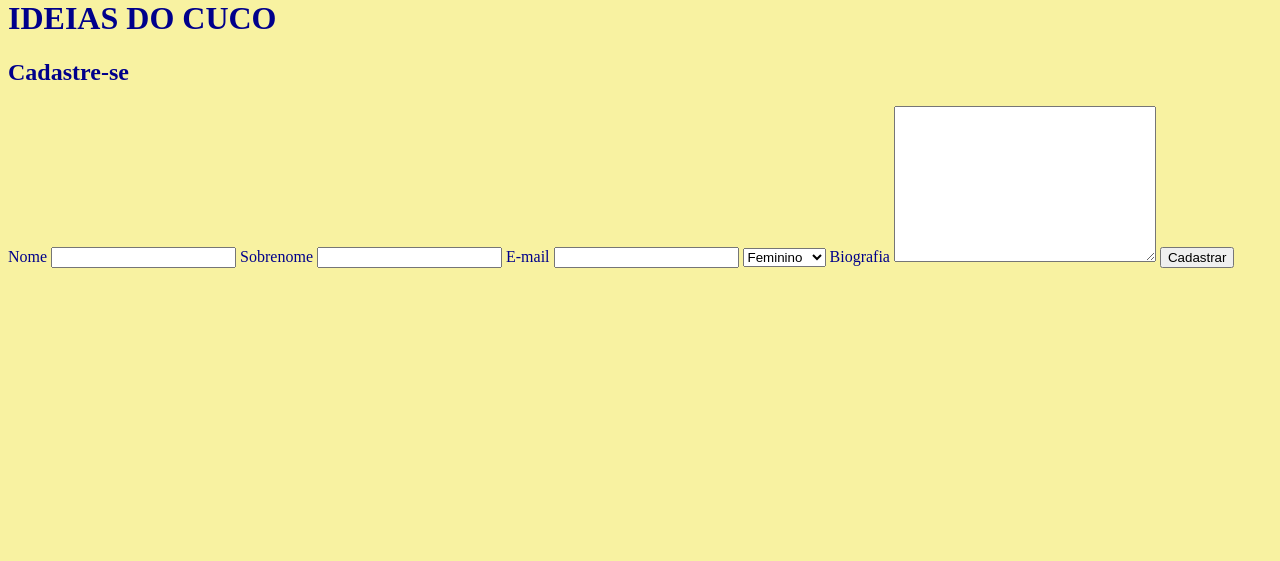
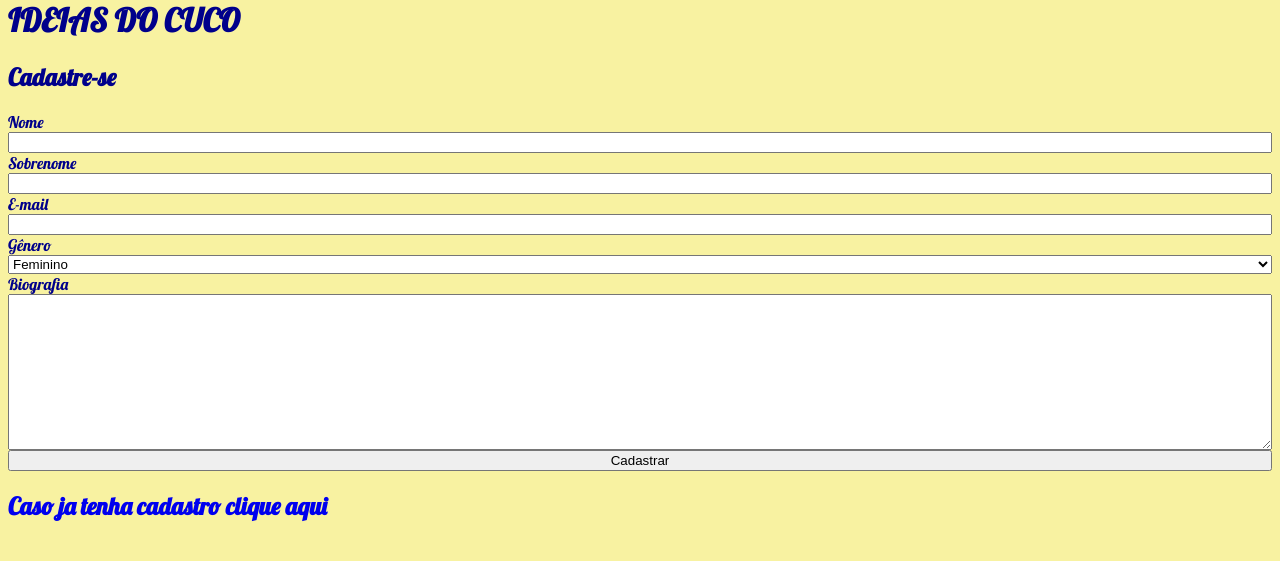
Before and after one commit to Hayashi25/ideias-malucas, a Django app: page / in a window 1280 px wide. Shown: the part 21-582 px from the top of the page. Run offline with Django 3.2, Linux system fonts and the light colour scheme; parts of the project's set-up code (start-up, migrations or seed data) failed here and were passed over.

Commit message:
ir direto para o login caso já tenha cadastro

```diff
--- a/website/static/css/style.css
+++ b/website/static/css/style.css
@@ -1,4 +1,14 @@
 body{
     background-color: rgb(248, 242, 161);
     color: darkblue;
+    font-family: 'Lobster', cursive;
 }
+
+form{
+    display: flex;
+    flex-direction: column;
+}
+
+a{
+    text-decoration: none;
+}
--- a/website/templates/index.html
+++ b/website/templates/index.html
@@ -5,18 +5,19 @@
 <h2>Cadastre-se</h2>
 {{msg}}
 
-<form action="" method="POST">
+<form action="/" method="POST">
     {% csrf_token %}
     <label> Nome </label>
-    <input type="text" name="nome">
+    <input type="text" name="nome" required>
 
     <label> Sobrenome </label>
-    <input type="text" name="sobrenome" >
+    <input type="text" name="sobrenome" required>
 
     <label> E-mail </label>
-    <input type="text" name="email">
+    <input type="text" name="email" required>
 
-    <select name="genero">
+    <label for="">Gênero</label>
+    <select name="genero" required>
         <option value="F">Feminino</option>
         <option value="M">Masculino</option>
         <option value="O">Outro</option>
@@ -29,7 +30,8 @@
     <input type="submit" value="Cadastrar">
 </form>
 
-<!-- <h3>Ja tenho cadastro</h3>
-<input type="submit" value="Logar"> -->
+<h2>
+<a href="http://localhost:8000/login">Caso ja tenha cadastro clique aqui </a>
+</h2>
 
 {% endblock %}
--- a/website/templates/shared/layout.html
+++ b/website/templates/shared/layout.html
@@ -3,9 +3,10 @@
 <html lang="en">
 <head>
     <meta charset="UTF-8">
-    <meta name="viewport" content="width=, initial-scale=1.0">
+    <meta name="viewport" content="width=device-width, initial-scale=1.0">
     <meta http-equiv="X-UA-Compatible" content="ie=edge">
     <title>Document</title>
+    <link href="https://fonts.googleapis.com/css?family=Lobster&display=swap" rel="stylesheet">
     <link rel="stylesheet" href="{% static 'css/style.css' %}">
     <script defer src="{% static 'js/scripts.js' %}"></script>
 </head>
--- a/website/templates/sobre.html
+++ b/website/templates/sobre.html
@@ -6,10 +6,15 @@
 <p>
     {% for ideia in ideias %}
         {% csrf_token %}
+        <p>Criador da ideia:</p>
         <p>{{ideia.pessoa.nome}} {{ideia.pessoa.sobrenome}}</p>
+        <p>titulo:</p>
         <p>{{ideia.titulo}}</p>
+        <p>categoria:</p>
         <p>{{ideia.categorias}}</p>
+        <p>Descrição da ideia:</p>
         <p>{{ideia.descricao}}</p>
+
         <hr>
     {% endfor %}
 </p>
--- a/website/urls.py
+++ b/website/urls.py
@@ -5,5 +5,5 @@ urlpatterns = [
     path('', index),
     path('sobre', sobre),
     path('login', login),
-    path('ideias', cadastrar_ideia)
+    path('ideias', cadastrar_ideia),
 ]
--- a/website/views.py
+++ b/website/views.py
@@ -4,7 +4,7 @@ from website.models import Pessoa, Ideia
 # Create your views here.
 
 def index(request):
-    contexto ={}
+    contexto = {}
     if request.method == 'POST':
         pessoa = Pessoa()
         pessoa.nome = request.POST.get('nome')
@@ -18,8 +18,9 @@ def index(request):
 
     return render(request, 'index.html', contexto)
 
-    if request.method == 'POST':
-        return render(request, 'login.html', contexto)
+def cadastro_existente(request):
+    contexto = {}
+    return render(request, 'login.html', contexto)
 
 
 def sobre(request):
```
Also changed, not shown: db.sqlite3.
